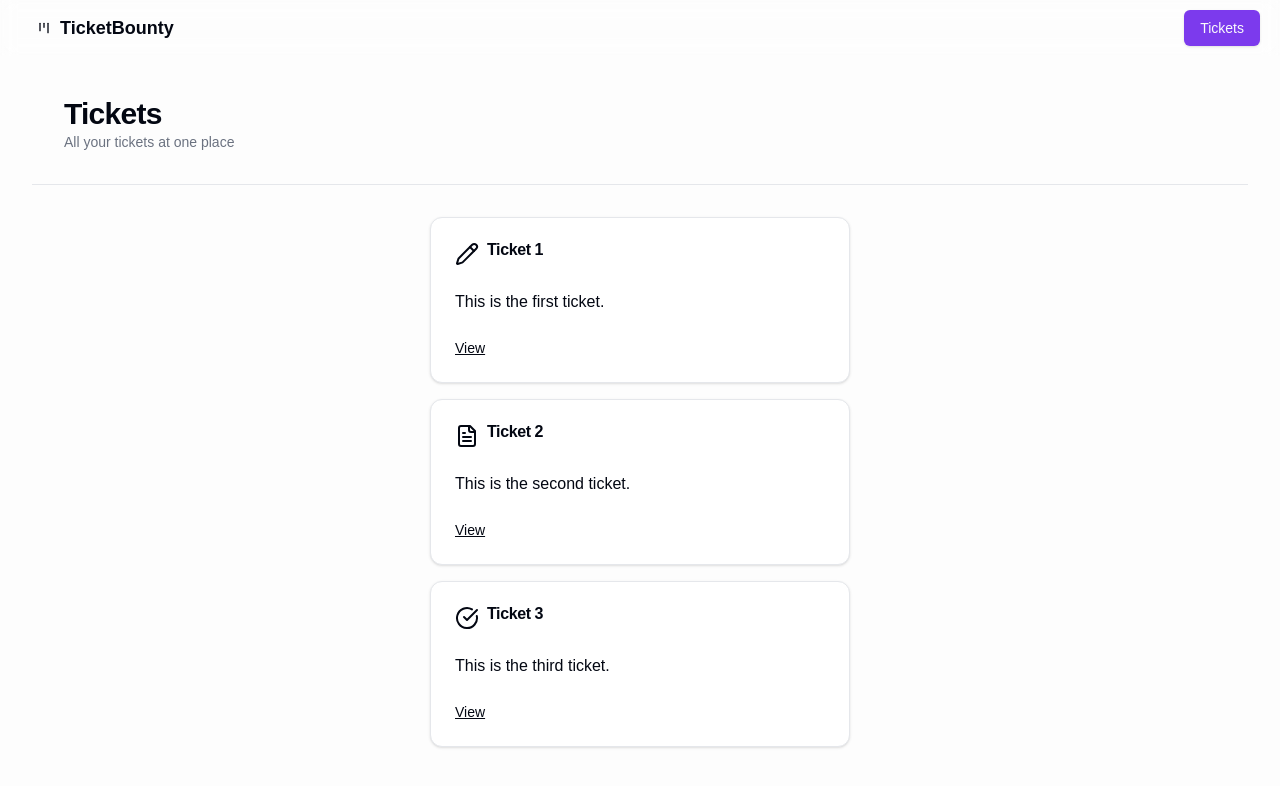
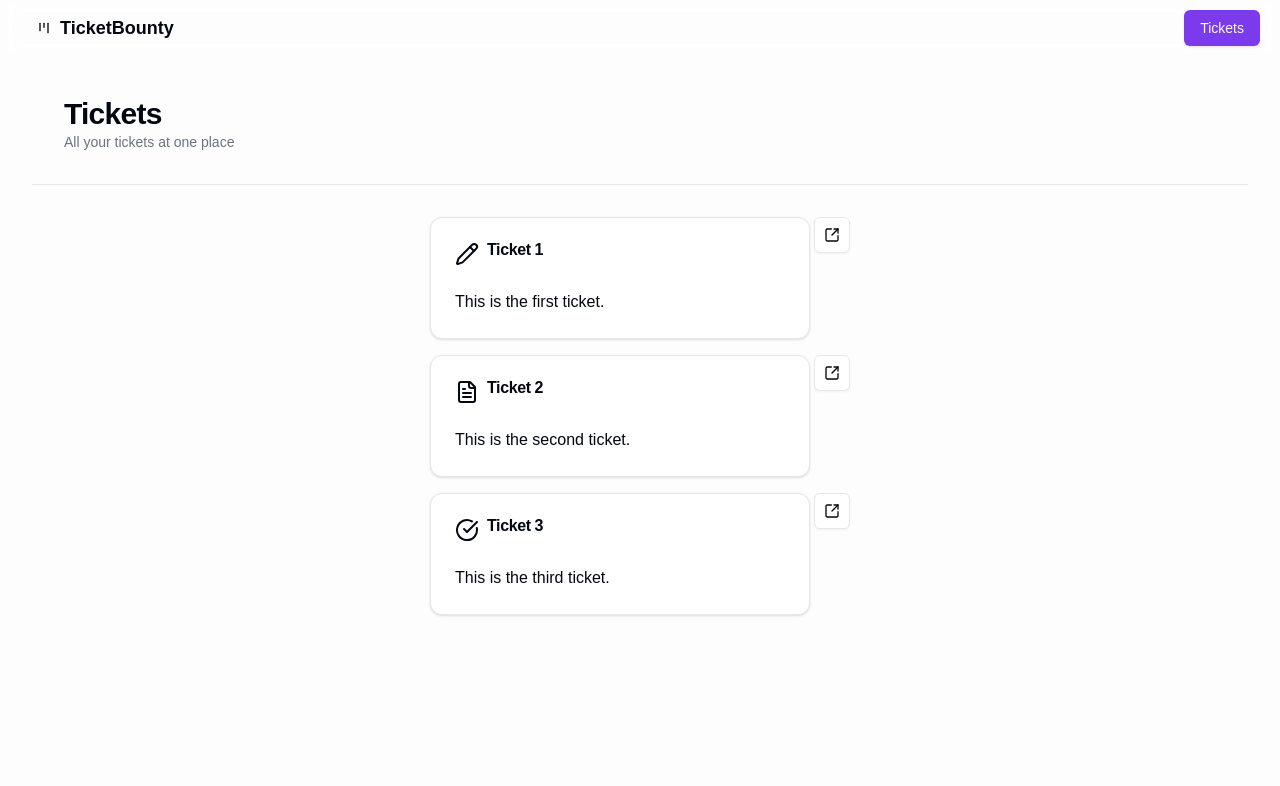
Before and after one commit to DarrickFauvel/the-road-to-next-app, a Next.js app: page /tickets in a window 1280 px wide. Shown: the top 786 px of the page. Built offline with nearby package versions, Linux system fonts and the light colour scheme.

Commit message:
use ticket item component

```diff
--- a/src/app/tickets/page.tsx
+++ b/src/app/tickets/page.tsx
@@ -1,16 +1,7 @@
 import { Heading } from "@/components/heading";
-import {
-  Card,
-  CardContent,
-  CardFooter,
-  CardHeader,
-  CardTitle,
-} from "@/components/ui/card";
-import { Separator } from "@/components/ui/separator";
 import { initialTickets } from "@/data";
-import { ticketPath } from "@/paths";
+import { TicketItem } from "@/features/ticket/components/ticket-item";
 import { LucideCheckCircle, LucideFileText, LucidePencil } from "lucide-react";
-import Link from "next/link";
 
 const TICKET_ICONS = {
   OPEN: <LucideFileText />,
@@ -25,24 +16,7 @@ const TicketsPage = () => {
 
       <div className="flex-1 flex flex-col items-center gap-y-4 animate-fade-from-top">
         {initialTickets.map((ticket) => (
-          <Card key={ticket.id} className="w-full max-w-[420px]">
-            <CardHeader>
-              <CardTitle className="flex gap-x-2">
-                <span>{TICKET_ICONS[ticket.status]}</span>
-                <span className="truncate">{ticket.title}</span>
-              </CardTitle>
-            </CardHeader>
-            <CardContent>
-              <span className="line-clamp-3 whitespace-break-spaces">
-                {ticket.content}
-              </span>
-            </CardContent>
-            <CardFooter>
-              <Link href={ticketPath(ticket.id)} className="text-sm underline">
-                View
-              </Link>
-            </CardFooter>
-          </Card>
+          <TicketItem key={ticket.id} ticket={ticket} />
         ))}
       </div>
     </div>
```
